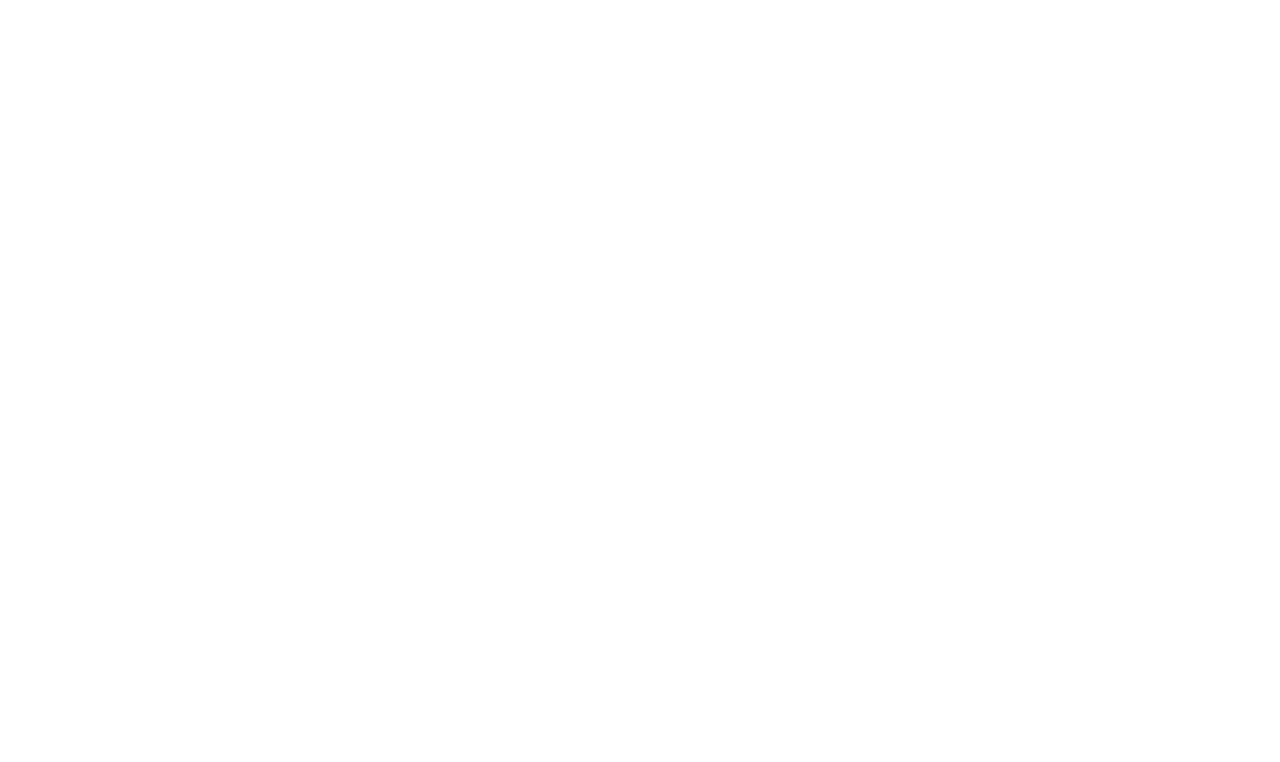
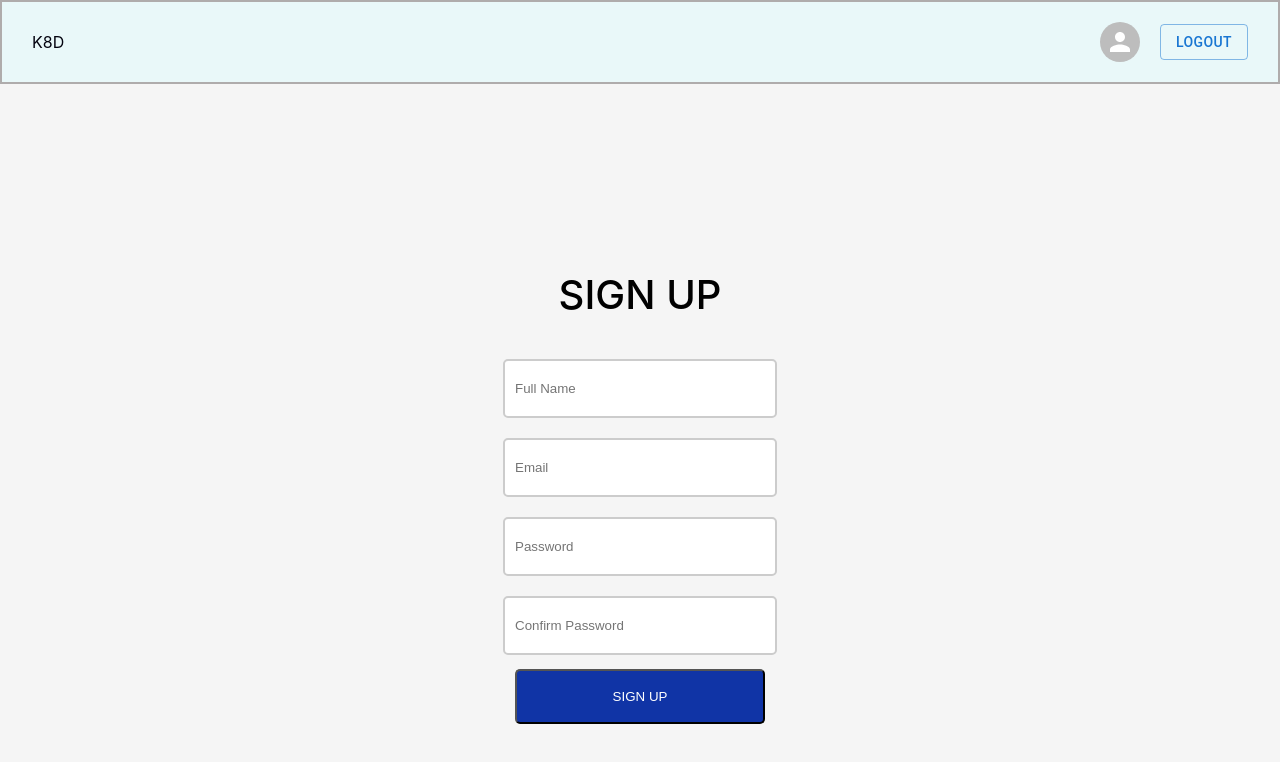
Before and after one commit to tech-university-india/k8s-designer-frontend, a React (Create React App) app: page /signup in a window 1280 px wide. Before the commit this address had no page. Shown: the top 762 px of the page. Built offline with nearby package versions, Linux system fonts and the light colour scheme.

Commit message:
Sign up page (#28)

```diff
--- a/src/App.js
+++ b/src/App.js
@@ -3,7 +3,7 @@
 import { Route, Routes, Link } from 'react-router-dom';
 import { Button } from '@mui/material';
 import {Home, About} from './components';
-import { MainDashboard,ConfigurationPage } from './pages';
+import { MainDashboard,ConfigurationPage, SignUpPage } from './pages';
 import {
   ReactFlowProvider,
 } from 'reactflow';
@@ -21,6 +21,7 @@
 
       {/* <Route path='/' element={<Header />}></Route>  */}
       <Route path='/home' element={<Home />}></Route>
+      <Route path='/signup' element={<SignUpPage/>}></Route>
       <Route path='/about' element={<About />}></Route>
       <Route path='/dashboard' element={<ReactFlowProvider><MainDashboard /></ReactFlowProvider>}></Route>
       {/* <Route path='/' element={<Footer />}></Route>  */}
--- /dev/null
+++ b/src/components/SignUp/SignUp.css
@@ -0,0 +1,45 @@
+.sign-up{
+  display: flex;
+  flex-direction: column;
+  align-items: center;
+  justify-content: center;
+  height: 100vh;
+  background-color: #f5f5f5;
+}
+
+.sign-up > h1{
+  font-size: 2.5rem;
+  font-weight: 500;
+  margin-bottom: 30px;
+}
+.sign-up-form{
+  display: flex;
+  flex-direction: column;
+  align-items: center;
+  margin: 0 100px;
+  height: 40%;
+}
+
+.sign-up-form > input{
+  width: 250px;
+  height: 55px;
+  margin: 10px 0;
+  padding: 0 10px;
+  border: 2px solid #ccc;
+  border-radius: 5px;
+}
+
+.sign-up-form >input ::placeholder{
+  color: black;
+}
+
+.sign-up-button{
+  width: 250px;
+  height: 55px;
+  padding: 0 10px;
+  border-radius: 5px;
+  background-color: #1034A6;
+  color: white;
+  font-weight: 500;
+  cursor: pointer;
+}
--- /dev/null
+++ b/src/components/SignUp/index.jsx
@@ -0,0 +1,18 @@
+import React from 'react';
+import './SignUp.css';
+const SignUp = () => {
+  return (
+    <div className='sign-up'>
+      <h1>SIGN UP</h1>
+      <div className='sign-up-form'>
+        <input type='text' placeholder='Full Name' />
+        <input type='email' placeholder='Email' />
+        <input type='password' placeholder='Password' />
+        <input type='password' placeholder='Confirm Password' />
+      </div>
+      <button className='sign-up-button'>SIGN UP</button>
+    </div>
+  );
+};
+
+export default SignUp;
--- a/src/components/index.js
+++ b/src/components/index.js
@@ -6,5 +6,5 @@
 import Home from './Home';
 import MicroServices from './MicroServices';
 import Dashboard from './Dashboard';
-
-export { Header, Footer, About, Home, MicroServices, Dashboard };
+import SignUp from './SignUp';
+export { Header, Footer, About, Home, MicroServices, Dashboard, SignUp };
--- /dev/null
+++ b/src/pages/SignUpPage/index.jsx
@@ -0,0 +1,13 @@
+import React from 'react';
+import {Header, SignUp} from '../../components';
+
+const SignUpPage = () => {
+  return (
+    <div className="sign-up-page">
+      <Header />
+      <SignUp />
+    </div>
+  );
+};
+
+export default SignUpPage;
--- a/src/pages/index.js
+++ b/src/pages/index.js
@@ -1,3 +1,5 @@
 export { default as ConfigurationPage} from './ConfigurationPage';
 import MainDashboard from './MainDashboard';
-export { MainDashboard };
+import SignUpPage from './SignUpPage';
+
+export { MainDashboard, SignUpPage };
```
Also changed, not shown: 2 other files (tests, documents, lock files or other folders).
